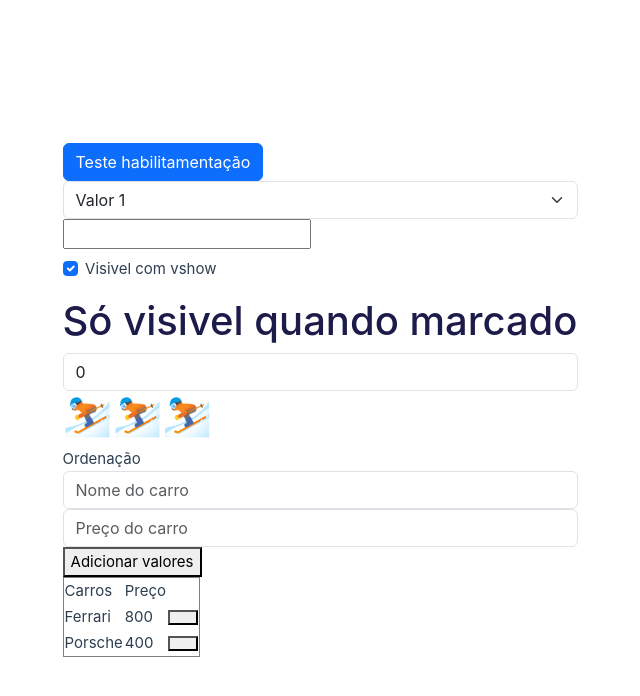
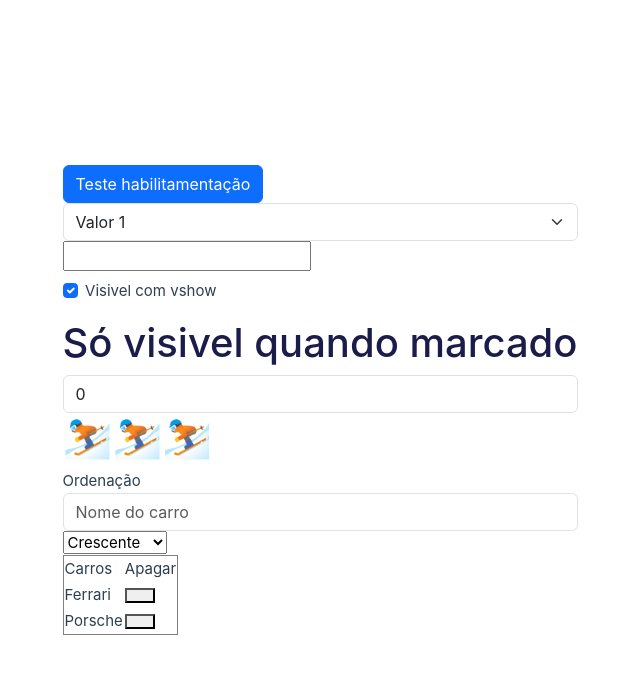
Before and after one commit to joazis-quebra-codegos/projeto-vue, a Vue app: page / in a window 1280 px wide. Shown: the top 696 px of the page, without its empty margins (53-693 px from the left). Built offline with nearby package versions, Linux system fonts and the light colour scheme; the HTML template or start-up script is replaced by a standard one.

Commit message:
Varias mudanças

```diff
--- a/src/App.vue
+++ b/src/App.vue
@@ -15,21 +15,25 @@ const visivelLegal = ref(true)
 const temperaturamento = ref(0)
 const valorTemperatura = computed(Temperatura)
 
-const produtoTxt = ref('')
 const ordenacao = ref('C')
-const carros = ref([{nome: 'Ferrari', preco:800.000}, {nome: 'Porsche', preco:400.000}])
+const carros = ref(['Ferrari', 'Porsche'])
 const nomeCarro = ref('')
-const precoCarro = ref()
 
-function adicionarItemLista(nome: any, preco: any){
-  if (!nome.value.trim() || !preco.value) return
 
-  carros.value.push({
-    nome: nome.value,
-    preco: Number(preco.value)
-})
-  nome.value = ''
-  preco.value = ''
+function adicionarItemLista(){
+  carros.value.push(nomeCarro.value)
+
+  nomeCarro.value = ''
+
+  ordemLista()
+}
+
+function ordemLista(){
+  if (ordenacao.value == 'C'){
+    carros.value.sort((a, b) => a.localeCompare(b))
+  } else {
+    carros.value.sort((a, b) => b.localeCompare(a))
+  }
 }
 
 function apagarItemLista(index: number){
@@ -38,10 +42,6 @@ function apagarItemLista(index: number){
 
 function desabilitado(){
   return idade < 18;
-}
-
-function salvarHabilitado(){
-  return false;
 }
 
 function exibirAviso(){
@@ -103,22 +103,24 @@ function Temperatura(){
 
         <label for="">Ordenação</label>
 
-        <input placeholder="Nome do carro" type="text" class="form-control" v-model="nomeCarro">
-        <input placeholder="Preço do carro" type="text" class="form-control" v-model="precoCarro">
-        <button @click="adicionarItemLista(nomeCarro, precoCarro)" class="btn-primary">Adicionar valores</button>
+        <input @keyup.enter="adicionarItemLista" placeholder="Nome do carro" type="text" class="form-control" v-model="nomeCarro">
+
+        <select @change="ordemLista" name="" id="" v-model="ordenacao">
+          <option value="C" >Crescente</option>
+          <option value="D" >Decresente</option>
+        </select>
 
         <table border='1'>
           <thead>
             <tr>
               <th >Carros</th>
-              <th>Preço</th>
+              <th>Apagar</th>
             </tr>
           </thead>
 
             <tbody>
-            <tr v-for="(carro, index) in carros" :key="carro.nome">
-              <td>{{ carro.nome }}</td>
-              <td>{{ carro.preco }}</td>
+            <tr v-for="(carro, index) in carros" :key="carro">
+              <td>{{ carro }}</td>
               <td>
                 <button @click="apagarItemLista(index)" id="botao"></button>
               </td>
```
